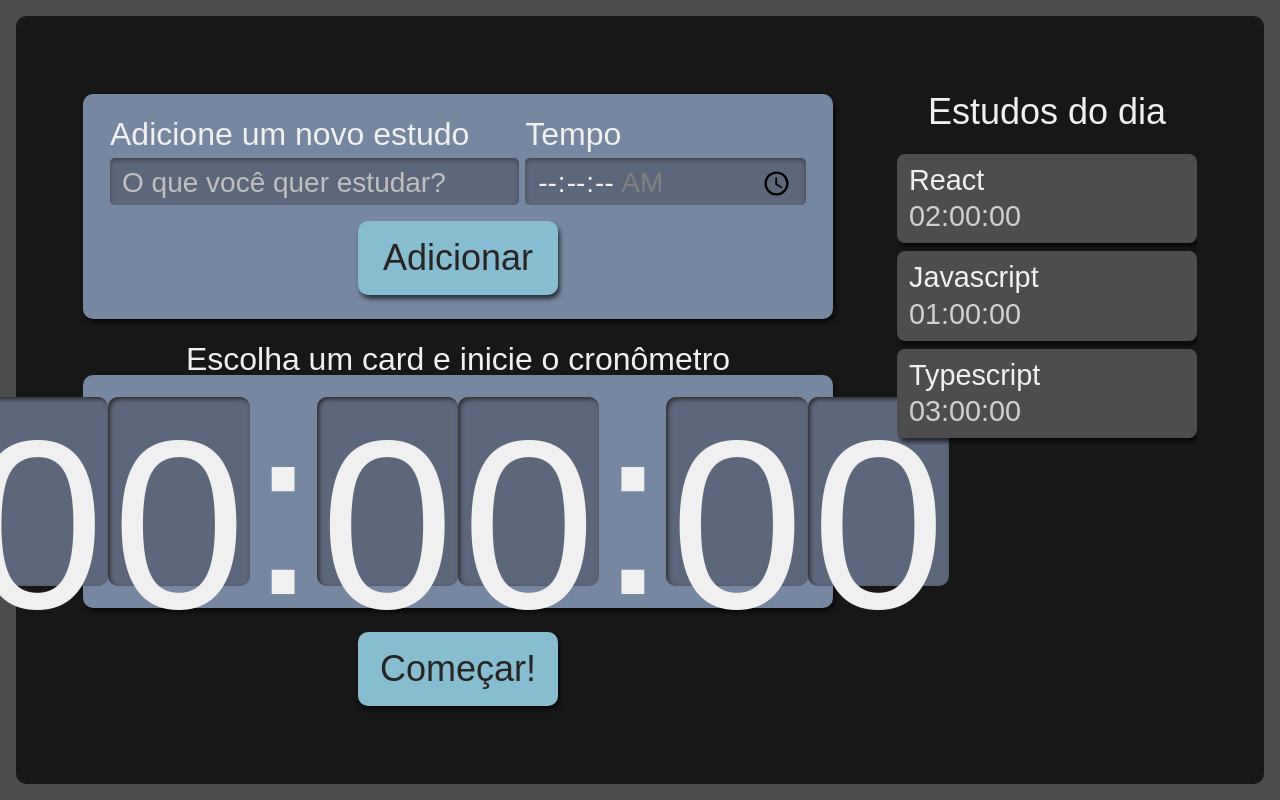
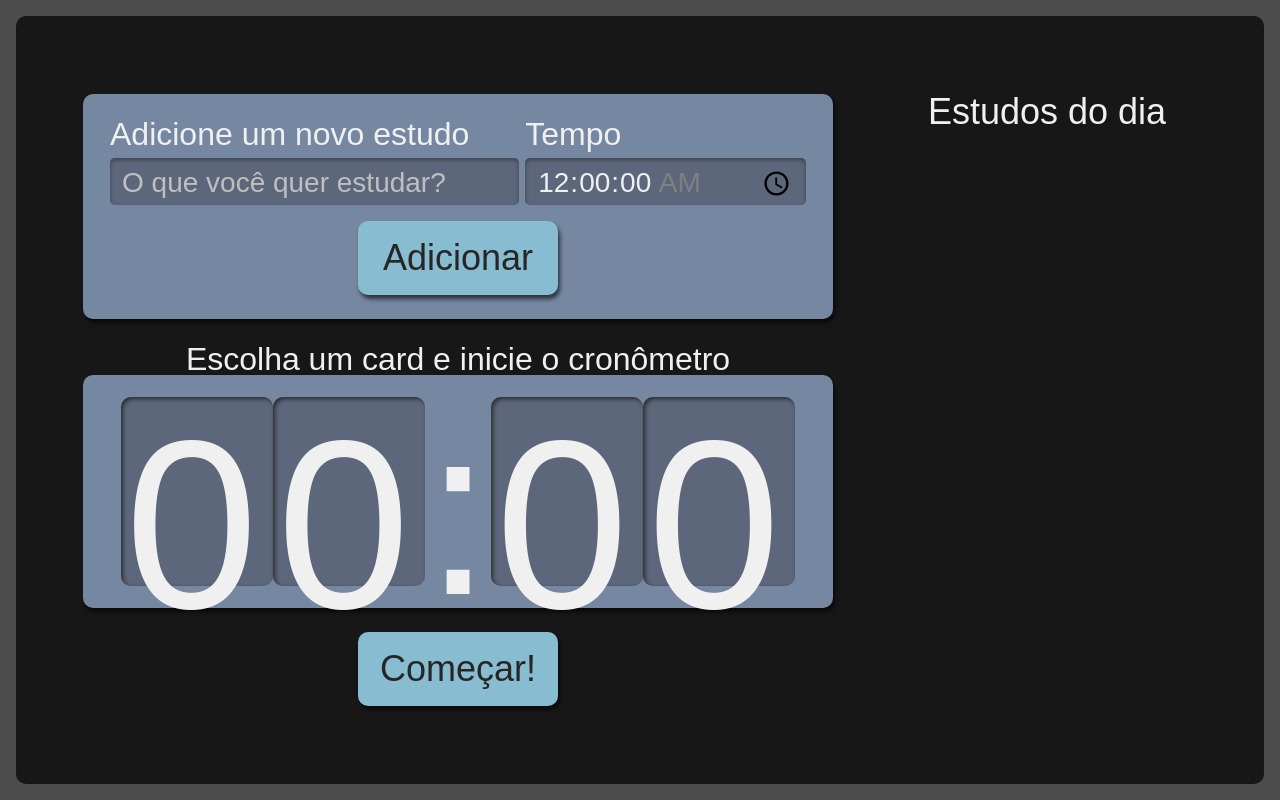
Before and after one commit to lucasdebeterco/alura-studies, a React (Create React App) app: page / in a window 1280 px wide. Built offline with nearby package versions, Linux system fonts and the light colour scheme.

Commit message:
Cadastro de tarefas

```diff
--- a/src/components/Button/index.tsx
+++ b/src/components/Button/index.tsx
@@ -1,12 +1,14 @@
 import style from './button.module.scss';
 
+
 interface ButtonProps {
-    children: String
+    children: String,
+    type?: 'submit' | 'reset' | 'button' | undefined;
 }
 
-export function Button({children}: ButtonProps) {
+export function Button({children, type}: ButtonProps) {
     return(
-        <button className={style.botao}>
+        <button className={style.botao} type={type}>
             {children}
         </button>
     )
--- a/src/components/Cronometro/Relogio/index.tsx
+++ b/src/components/Cronometro/Relogio/index.tsx
@@ -8,9 +8,6 @@ export default function Relogio() {
             <span className={style.relogioDivisao}>:</span>
             <span className={style.relogioNumero}>0</span>
             <span className={style.relogioNumero}> 0</span>
-            <span className={style.relogioDivisao}>:</span>
-            <span className={style.relogioNumero}>0</span>
-            <span className={style.relogioNumero}>0</span>
         </>
     )
 }
--- a/src/components/Form/index.tsx
+++ b/src/components/Form/index.tsx
@@ -1,18 +1,49 @@
 import {Button} from "../Button";
 import style from './form.module.scss';
+import {useState} from "react";
+import { Dispatch, SetStateAction } from "react";
+import {TarefaProps} from "../../types/tarefa";
 
-export function Form() {
+export function Form(setTarefas: Dispatch<SetStateAction<TarefaProps[]>>) {
+    const [stateForm, setStateForm] = useState({
+        tarefa: "",
+        tempo: "00:00",
+    })
+
+    function adicionarTarefa(evento: React.FormEvent<HTMLFormElement>) {
+        evento.preventDefault();
+        setTarefas(tarefasAntigas => [...tarefasAntigas, {...stateForm}])
+    }
+
     return (
-        <form className={style.novaTarefa}>
+        <form className={style.novaTarefa} onSubmit={adicionarTarefa}>
             <div className={style.inputContainer}>
                 <label htmlFor='tarefa'>Adicione um novo estudo</label>
-                <input type='text' name='tarefa' id='tarefa' placeholder='O que você quer estudar?' required />
+                <input
+                    type='text'
+                    value={stateForm.tarefa}
+                    onChange={event => (setStateForm({...stateForm, tarefa: event.target.value })) }
+                    name='tarefa'
+                    id='tarefa'
+                    placeholder='O que você quer estudar?'
+                    required
+                />
             </div>
             <div className={style.inputContainer}>
                 <label htmlFor='tempo'>Tempo</label>
-                <input type='time' step='1' name='tempo' id='tempo' min='00:00:00' max='01:30:00' required />
+                <input
+                    type='time'
+                    value={stateForm.tempo}
+                    onChange={evento => setStateForm({ ...stateForm, tempo: evento.target.value})}
+                    step='1'
+                    name='tempo'
+                    id='tempo'
+                    min='00:00:00'
+                    max='01:30:00'
+                    required
+                />
             </div>
-            <Button>
+            <Button type='submit' >
                 Adicionar
             </Button>
         </form>
--- a/src/components/List/Item/index.tsx
+++ b/src/components/List/Item/index.tsx
@@ -1,8 +1,8 @@
 import style from "../list.module.scss";
 
 interface ItemProps {
-    tarefa: string
-    tempo: string,
+    tarefa: String
+    tempo: String,
 }
 
 export function Item({tarefa, tempo}: ItemProps) {
--- a/src/components/List/index.tsx
+++ b/src/components/List/index.tsx
@@ -1,24 +1,11 @@
 import style from './list.module.scss'
 import {Item} from "./Item";
-import {useState} from "react";
+import {TarefaProps} from "../../types/tarefa";
 
-export function List() {
-    const [tarefas, setTarefas] = useState([{
-        tarefa: 'React',
-        tempo: '02:00:00'
-    },  {
-        tarefa: 'Javascript',
-        tempo: '01:00:00'
-    },  {
-        tarefa: 'Typescript',
-        tempo: '03:00:00'
-    }])
-
+export function List({tarefas}: {tarefas: TarefaProps[]}) {
     return (
         <aside className={style.listaTarefas}>
-            <h2 onClick={() => {
-                setTarefas([...tarefas, { tarefa: "Estudar estado", tempo: "05:00:00"}])
-            }}>
+            <h2>
                 Estudos do dia
             </h2>
             <ul>
--- a/src/pages/App.tsx
+++ b/src/pages/App.tsx
@@ -1,14 +1,17 @@
-import React from 'react';
+import React, {useState} from 'react';
 import {Form} from "../components/Form";
 import {List} from "../components/List";
 import style from './app.module.scss';
 import Cronometro from "../components/Cronometro";
+import {TarefaProps} from "../types/tarefa";
 
 function App() {
-  return (
+    const [tarefas, setTarefas] = useState<TarefaProps[]>([]);
+
+    return (
     <div className={style.AppStyle}>
-        <Form />
-        <List />
+        <Form setTarefas={setTarefas} />
+        <List tarefas={tarefas}/>
         <Cronometro />
     </div>
   );
--- /dev/null
+++ b/src/types/tarefa.ts
@@ -0,0 +1,4 @@
+export interface TarefaProps {
+    tarefa: String,
+    tempo: String
+}
```
